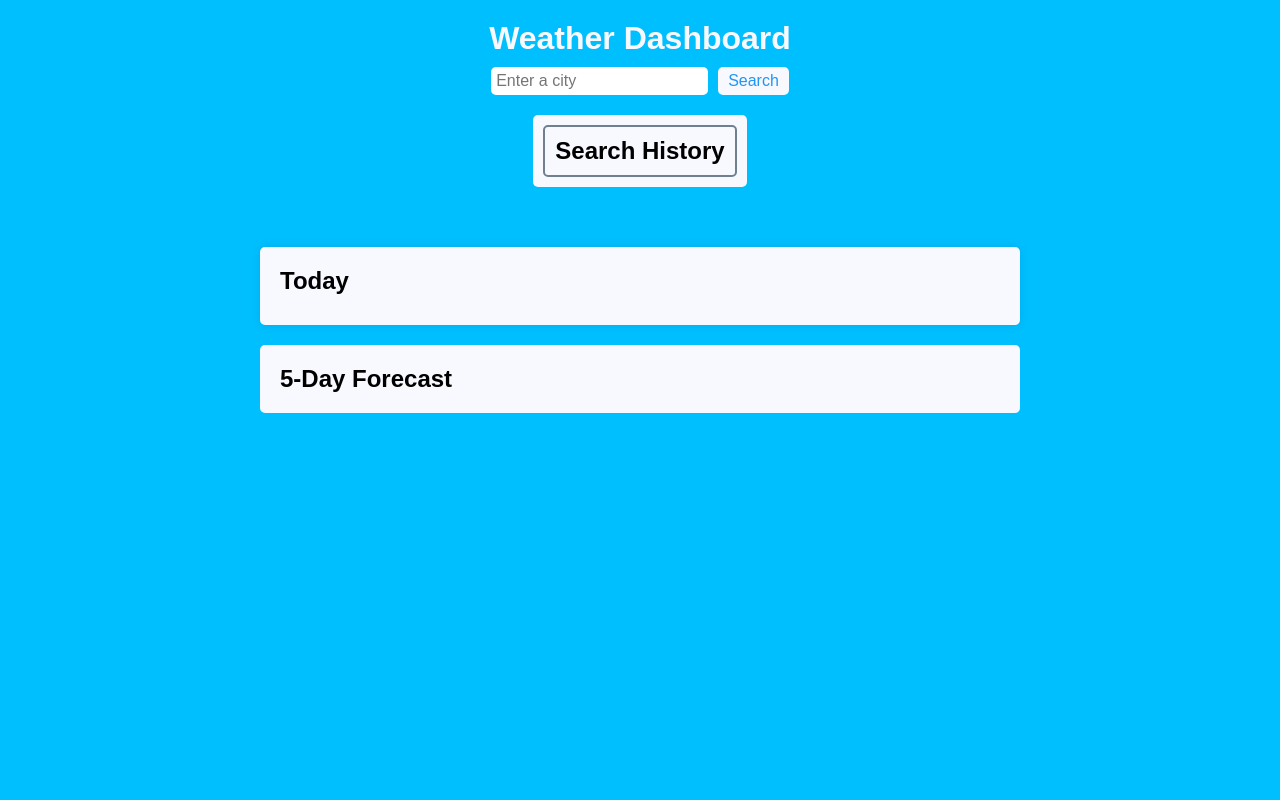
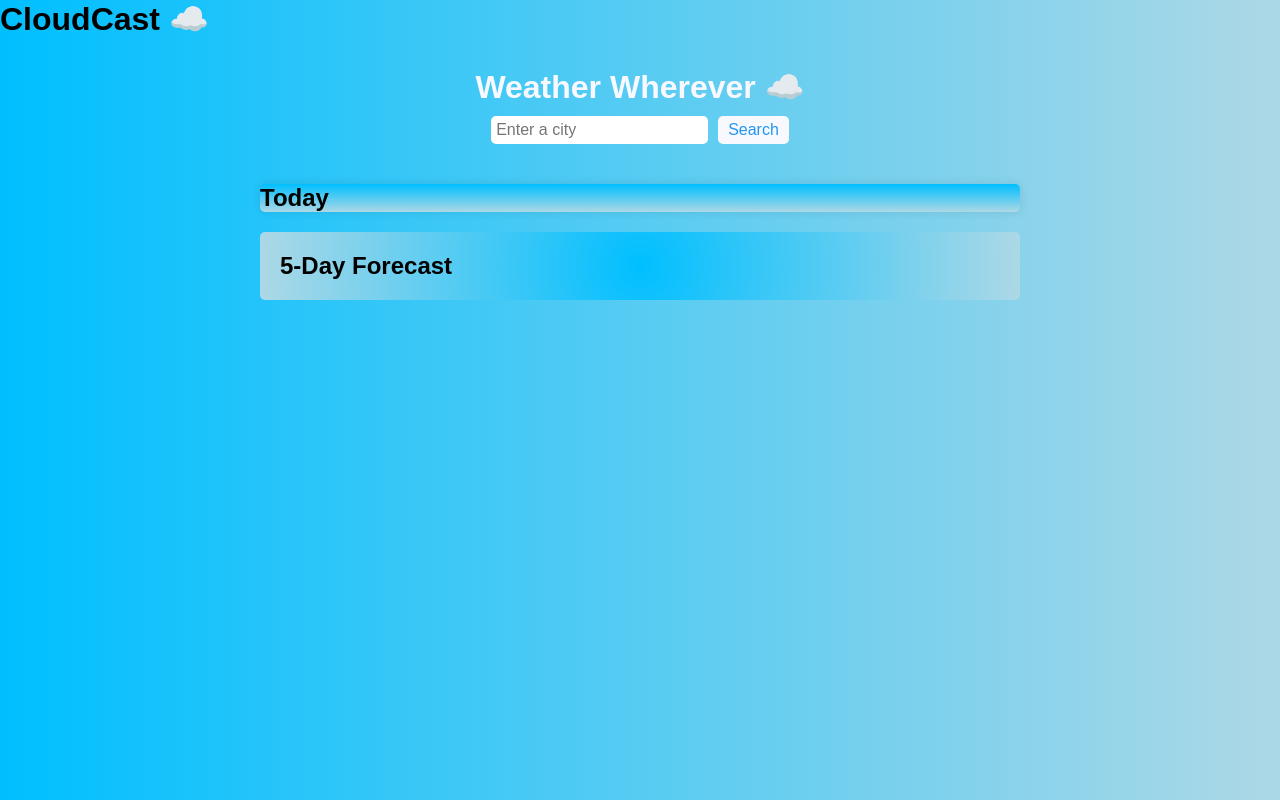
Before and after one commit to GenjutsYou/weather-dashboard, a website: page index.html in a window 1280 px wide. Drawn offline with Linux system fonts and the light colour scheme.

Commit message:
update mods

```diff
--- a/index.html
+++ b/index.html
@@ -4,21 +4,22 @@
   <meta charset="UTF-8">
   <meta name="viewport" content="width=device-width, initial-scale=1.0">
   <link rel="stylesheet" href="style.css">
-  <title>Weather Dashboard</title>
+  <title>CloudCast</title>
 </head>
 <body>
+  <h1>CloudCast ☁️</h1>
   <header>
-    <h1>Weather Dashboard</h1>
+    <h1>Weather Wherever ☁️</h1>
     <form id="search-form">
       <input type="text" id="search-input" placeholder="Enter a city">
       <button type="submit">Search</button>
     </form>
-    <div id="search-history-container">
+    <!-- <div id="search-history-container">
       <div id="history-container">
       <h2>Search History</h2>
       <div id="search-history"></div>
       </div>
-    </div>
+    </div> -->
   </header>
   <main>
     <section id="current-weather">
--- a/style.css
+++ b/style.css
@@ -8,12 +8,13 @@
     font-family: sans-serif;
     background-color: ghostwhite;
     color: black;
-    background-color:deepskyblue;
+    background: linear-gradient(to right, deepskyblue, lightblue);
+
 
   }
 
   header {
-    background-color: deepskyblue;
+    /* background-color: deepskyblue; */
     color: ghostwhite;
     padding: 20px;
     display: flex;
@@ -33,11 +34,6 @@
     border: 2px solid slategrey;
     padding: 10px;
     border-radius: 5px;
-  }
-
-  main {
-    background-color: deepskyblue;
-
   }
 
   h1 {
@@ -81,14 +77,14 @@
   }
 
   #current-weather {
-    background-color:ghostwhite;
-    padding: 20px;
+    background: linear-gradient(to bottom, deepskyblue, lightblue);
     border-radius: 5px;
     box-shadow: 0px 0px 10px rgba(0, 0, 0, 0.1);
     margin-bottom: 20px;
 }
 
 .weather-item {
+  background: rgba(255, 255, 255, 0.6);
   border: 2px solid slategrey;
   padding: 10px;
   border-radius: 5px;
@@ -106,13 +102,14 @@
   }
 
   #forecast {
-    background-color: ghostwhite;
+    background: radial-gradient(circle, deepskyblue, lightblue);
     padding: 20px;
     border-radius: 5px;
     box-shadow: 0px 0px 10px rgba
   }
 
   .forecast-item {
+    background: rgba(255, 255, 255, 0.6);
     border: 1px solid slategrey;
     padding: 10px;
     margin-bottom: 10px;
```
Lines whose indentation alone changed are shown as unchanged.
